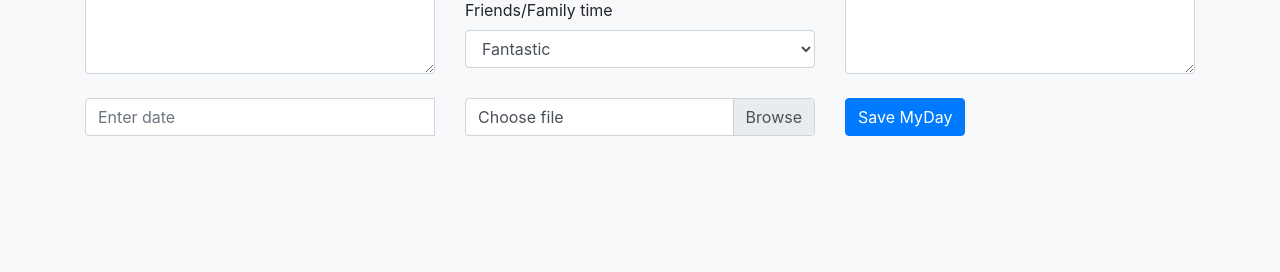
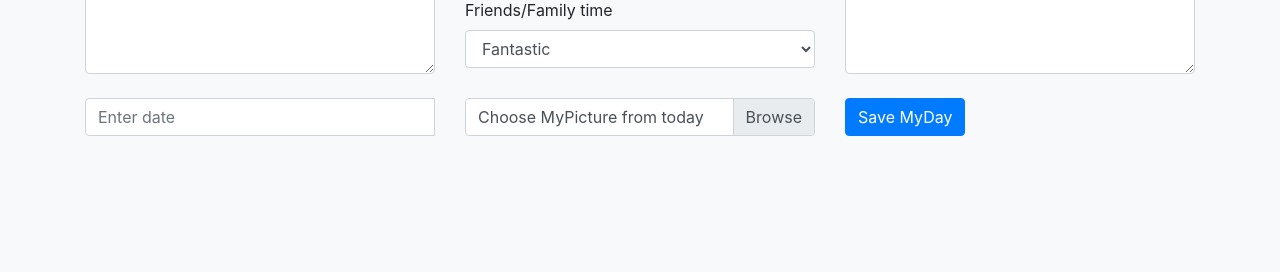
Before and after one commit to havard64/taskmate, a Django app: page /diary/ in a window 1280 px wide. Shown: the part 528-800 px from the top of the page. Run offline with Django 3.2, Linux system fonts and the light colour scheme; the visitor is signed in with stand-in values (Sample User, id 1); some libraries are stand-ins or nearby versions.

Commit message:
added spacing

```diff
--- a/diary/templates/diary.html
+++ b/diary/templates/diary.html
@@ -85,10 +85,10 @@
                 </div>
             </div>
              <!-- image upload -->
-           <div class="col-lg-4">
+           <div class="col-lg-4 mb-4">
              <div class="custom-file">
               <input type="file" class="custom-file-input" id="customFile" name="image">
-              <label class="custom-file-label" for="customFile">Choose file</label>
+              <label class="custom-file-label" for="customFile">Choose MyPicture from today</label>
             </div>
            </div>
             <!-- image upload end -->
--- a/diary/templates/diary_edit.html
+++ b/diary/templates/diary_edit.html
@@ -88,10 +88,10 @@
                     </div>
                 </div>
     <!-- image upload -->
-               <div class="col-lg-4">
+               <div class="col-lg-4 mb-4">
                 <div class="custom-file">
                   <input type="file" class="custom-file-input" id="customFile" name="image">
-                  <label class="custom-file-label" for="customFile">Choose file</label>
+                  <label class="custom-file-label" for="customFile">Choose MyPicture</label>
                 </div>
                </div>
 
```
